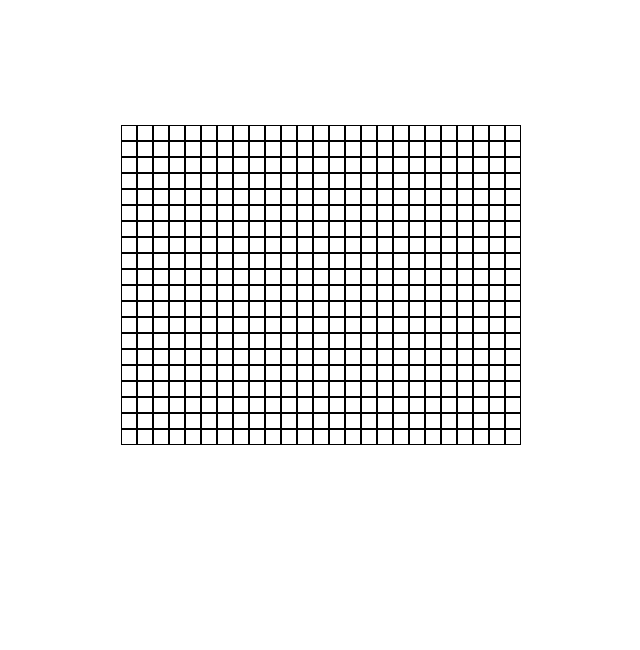
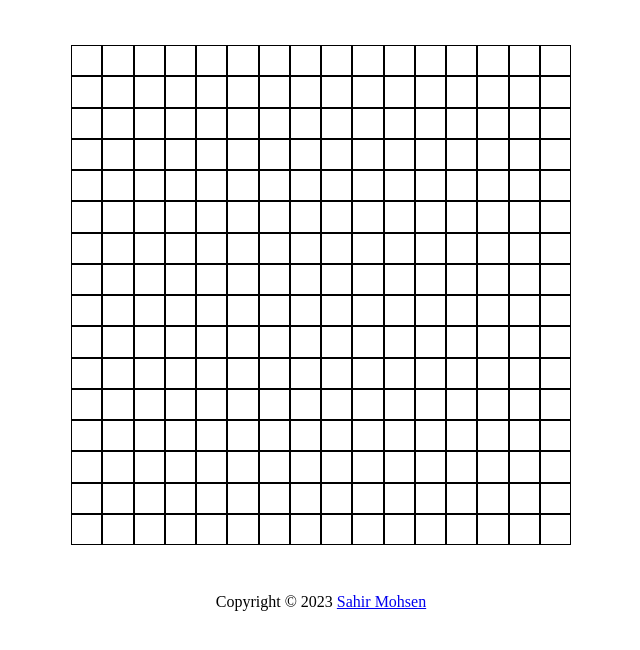
Before and after one commit to sahir2008/etch-a-sketch, a plain HTML site: page index.html in a window 1280 px wide. Shown: the part 74-724 px from the top of the page, without its empty margins (319-959 px from the left). Drawn offline with Linux system fonts and the light colour scheme.

Commit message:
Add footer & create grid function

```diff
--- a/app.js
+++ b/app.js
@@ -1,20 +1,13 @@
-function divMaker(numOfDivs, optionalContainer) {
-  for (let i = 0; i < numOfDivs; i++) {
+const container = document.querySelector(".container");
+
+function gridMaker(numOfGrid = 16, containerWidth = 500) {
+  for (let i = 0; i < numOfGrid * numOfGrid; i++) {
     let div = document.createElement("div");
-    div.classList.add("square-div")
-    document.body.appendChild(div);
-    if (optionalContainer) {
-      optionalContainer.appendChild(div);
-    }
+    container.style.width = `${containerWidth}px`;
+    div.classList.add("square-div");
+    div.style.setProperty("--myCellWidth", `${containerWidth / numOfGrid}px`);
+    div.style.setProperty("--myCellHeight", `${containerWidth / numOfGrid}px`);
+    container.appendChild(div);
   }
 }
-const container = document.querySelector(".container");
-divMaker(500, container);
-
-
-// const squares = document.querySelectorAll(".square-div");
-// squares.forEach(square => {
-//     square.addEventListener("mouseover", (e)=>{
-//         e.target.style.backgroundColor = "blue"
-//     })
-// })
+gridMaker();
--- a/index.html
+++ b/index.html
@@ -9,13 +9,24 @@
   </head>
   <body>
     <header>
-      <nav><h1>Etch-a-Sketch</h1></nav>
+      <nav>
+        <h1>Etch-a-Sketch</h1>
+      </nav>
     </header>
     <main>
       <section class="hero">
         <div class="container"></div>
       </section>
     </main>
+    <footer>
+      <p>
+        Copyright ©
+        <script>
+          document.write(new Date().getFullYear());
+        </script>
+        <a href="https://github.com/sahir2008" target="_blank">Sahir Mohsen</a>
+      </p>
+    </footer>
     <script src="app.js"></script>
   </body>
 </html>
--- a/style.css
+++ b/style.css
@@ -2,6 +2,10 @@
   margin: 0;
   padding: 0;
   box-sizing: border-box;
+  /* Initial Values */
+  --myCellWidth: 31.25px;
+  --myCellHeight: 31.25px;
+  --containerWidth: 500px;
 }
 header {
   text-align: center;
@@ -19,13 +23,19 @@ nav h1 {
 
 .container {
   display: flex;
-    width: 400px;
+  /* width is generated by JS this is just for refrence for the initial value which should be 500px */
+  width: var(--containerWidth);
   flex-wrap: wrap;
-    padding-top: 8rem;
+  padding-top: 3rem;
 }
 
-.square-div{
-    width: 16px;
-    height: 16px;
+.square-div {
+  width: var(--myCellWidth);
+  height: var(--myCellHeight);
   border: 1px solid black;
 }
+
+footer {
+    margin-top: 3rem;
+    text-align: center;
+}
```
Lines whose indentation alone changed are shown as unchanged.
